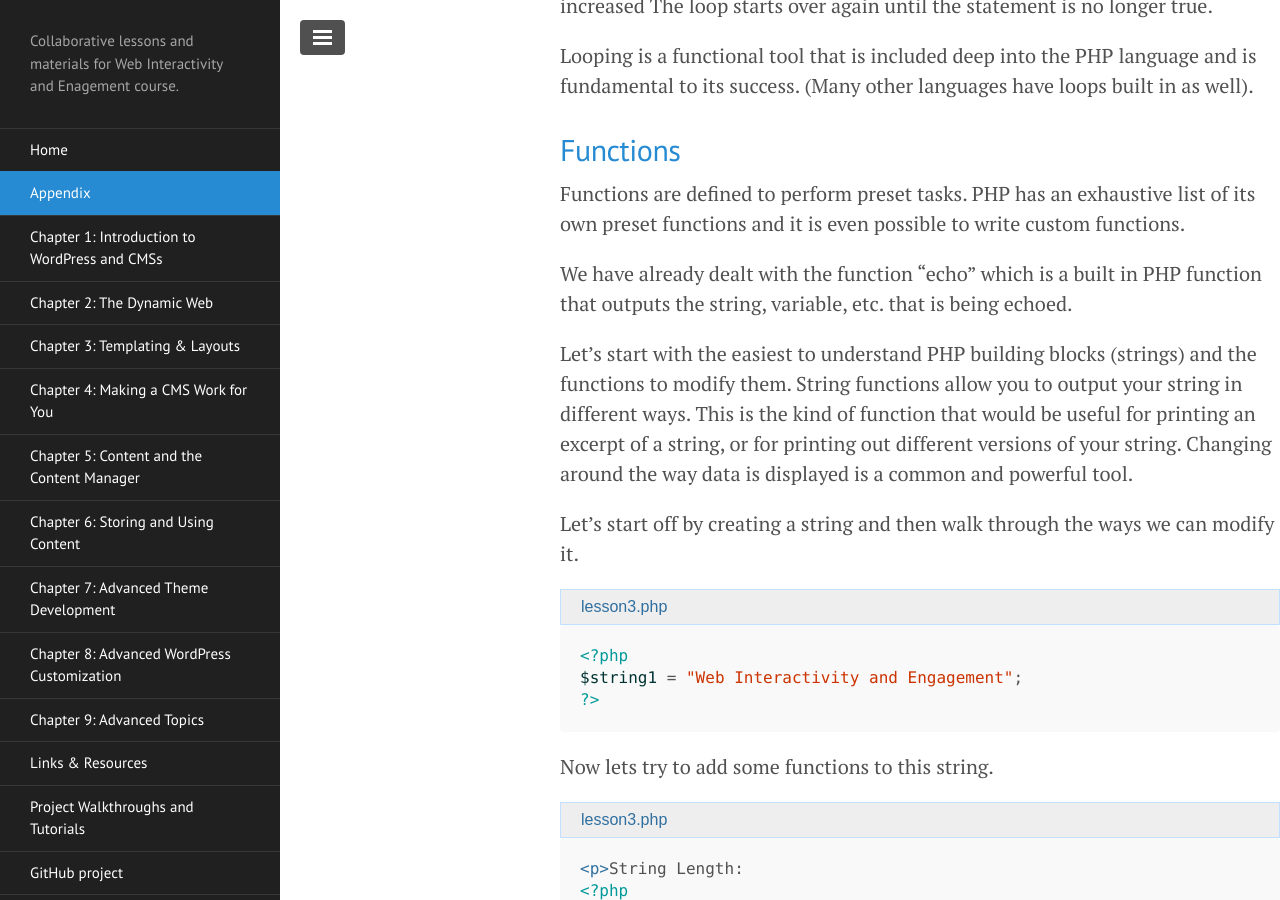
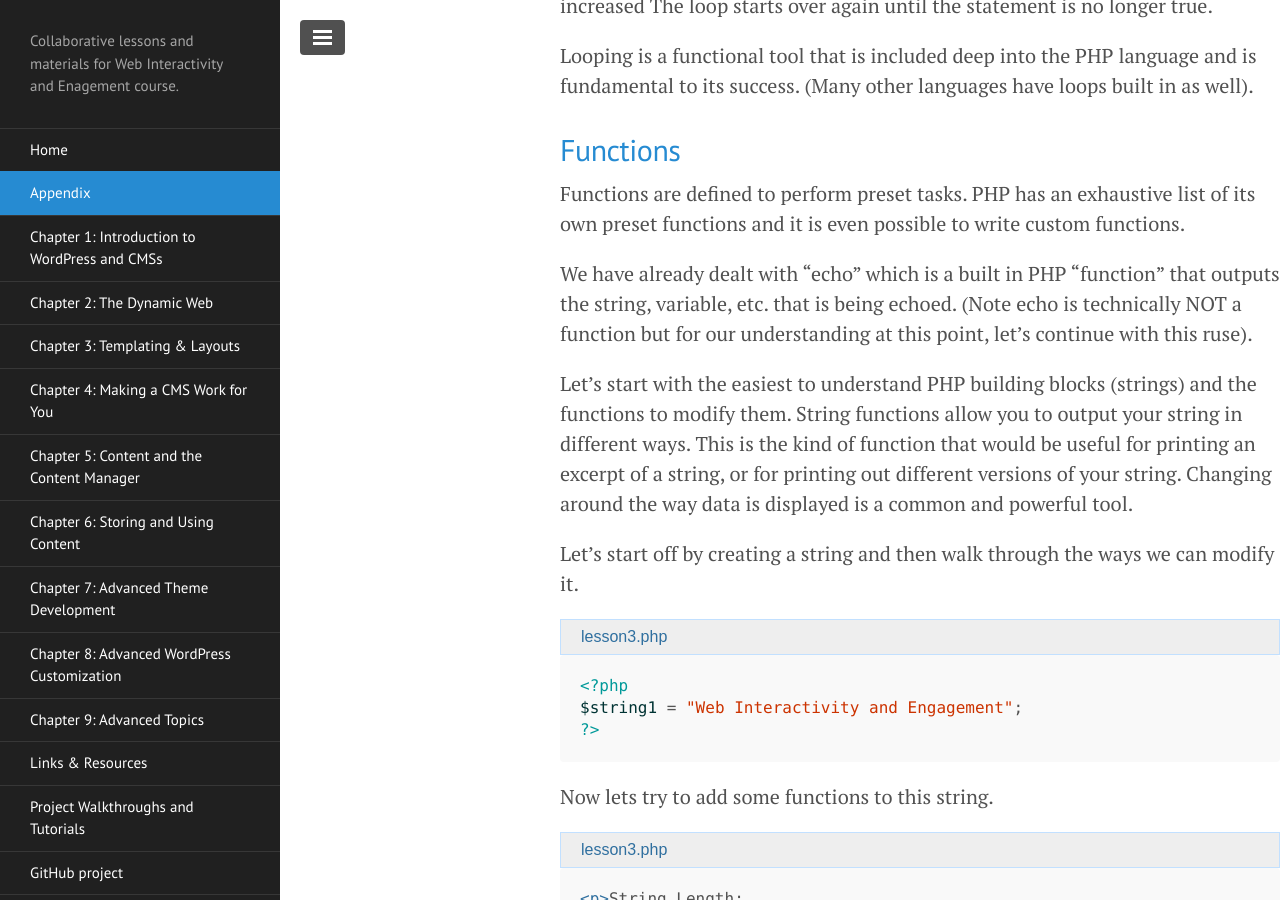
Before and after one commit to ahaywood/Web-Interactivity-and-Engagement, a Jekyll site: the page built from appendix/index.md, in a window 1280 px wide and 900 px high, scrolled down 25018 px. Built offline with Jekyll 4.4.1, drawn with Linux system fonts in a browser that asks for light colours; Markdown is read by kramdown in place of the engine named in the settings; part of the change alters nothing that is shown.

Commit message:
Accepting Many of Chris' Changes
A lot of good points here. The reason a lot of this stuff is super dumbed down (to the point of technically being inaccurate) was to make it as easy to understand for the students as possible.

````diff
--- a/appendix/index.md
+++ b/appendix/index.md
@@ -92,19 +92,6 @@ Variables begin with a $ in PHP and no spaces or punctuation are allowed in the
 
 #### Strings
 
-<!--
-
-Note from @chrisallenlane:
-
-Please examine this diff. I made some changes to the language, in order to
-avoid some potential confusion.
-
-Specifically, my understanding is that it is not accurate to say that strings
-are "names given to a sequence of simple objects", because `string` is a
-primitive type.
-
--->
-
 In PHP, text is referred to as a string. Strings can be modified in many ways using functions.
 
 ```php
@@ -118,16 +105,6 @@ $stringTest3 = "a 1 ewj ..." // In Fact, a string can be anything as long as it
 
 ?>
 ```
-
-<!--
-
-Note from @chrisallenlane:
-
-It may or may not also be worth noting that `strings` in PHP can also be binary
-blobs. Perhaps that's too confusing to bring into the discussion here, though -
-I don't know.
-
--->
 
 #### Arrays
 
@@ -183,20 +160,6 @@ Booleans are amazingly useful in a lot of programming situations. We will explor
 
 #### NULL:
 
-<!--
-
-Notes from @chrisallenlane:
-
-I made two edits here:
-
-1. I removed the assertion that `null` acts like a Boolean, because I don't
-   believe that's technically accurate.
-
-2. `s/left blank/not assigned a value/`, because I believe that's clearer, and
-   because I wanted to avoid the term "{un}initialized".
-
--->
-
 The "null" *value* acts represents a variable with no value. A variable will be set to the value `null` if it is not assigned a value or is set to `null` manually.
 
  ```php
@@ -251,7 +214,6 @@ if ($var1 = $var2) {
 }
 ?>
 ```
-
 
 [PHP.net - If Statements](http://php.net/manual/en/control-structures.if.php)
 
@@ -822,34 +784,13 @@ The loop then echoes the value of x plus some HTML
 Then the value of x is incrementally increased
 The loop starts over again until the statement is no longer true.
 
-<!--
-
-Note from @chrisallenlane:
-
-I remove the line about PHP having more flexible looping capabilities than
-other languages because, at least in my personal experience, that does not seem
-to be true.
-
--->
-
 Looping is a functional tool that is included deep into the PHP language and is fundamental to its success. (Many other languages have loops built in as well).
 
 ### Functions
 
 Functions are defined to perform preset tasks. PHP has an exhaustive list of its own preset functions and it is even possible to write custom functions.
 
-<!--
-
-Note from @chrisallenlane:
-
-Not to be overly pedantic, but `echo` is not actually a function, but rather a
-"language construct". See:
-
-http://php.net/manual/en/function.echo.php
-
--->
-
-We have already dealt with the function "echo" which is a built in PHP function that outputs the string, variable, etc. that is being echoed.
+We have already dealt with "echo" which is a built in PHP "function" that outputs the string, variable, etc. that is being echoed. (Note echo is technically NOT a function but for our understanding at this point, let's continue with this ruse).
 
 Let's start with the easiest to understand PHP building blocks (strings) and the functions to modify them. String functions allow you to output your string in different ways. This is the kind of function that would be useful for printing an excerpt of a string, or for printing out different versions of your string. Changing around the way data is displayed is a common and powerful tool.
 
````
